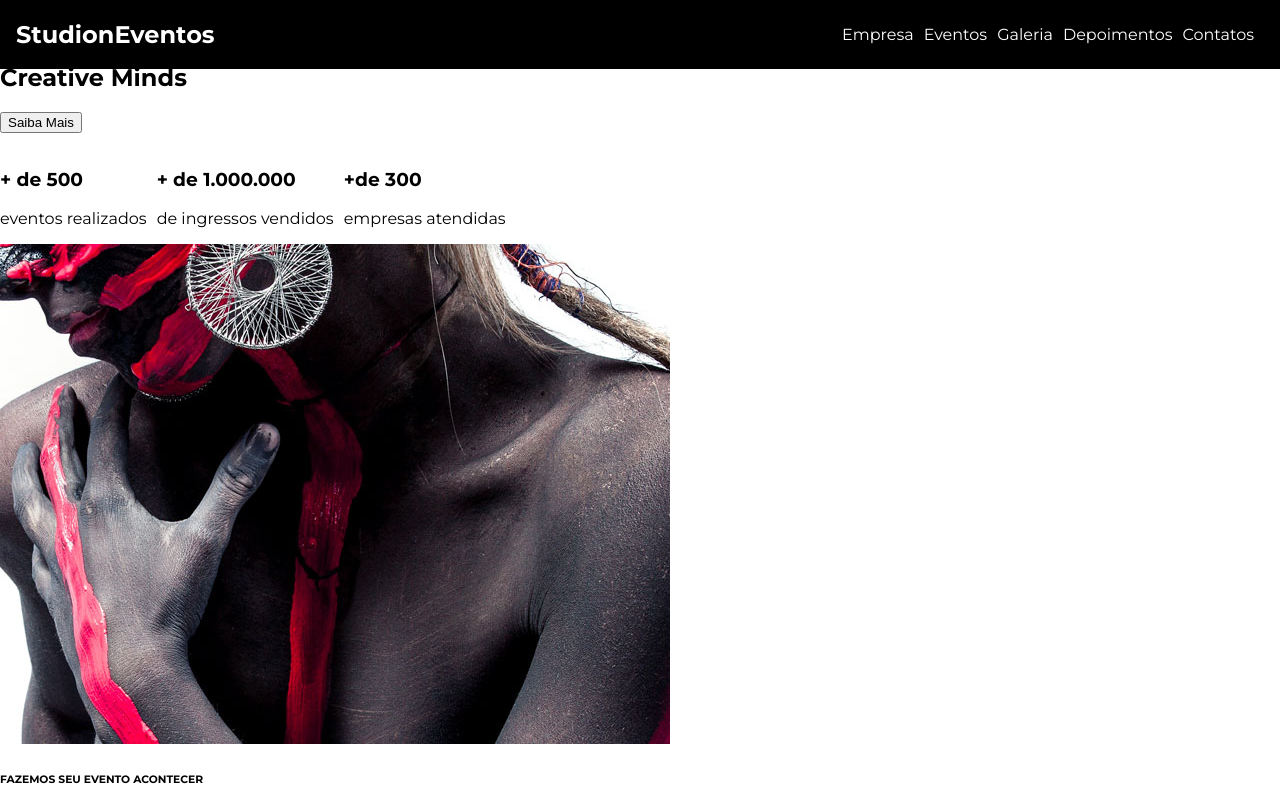
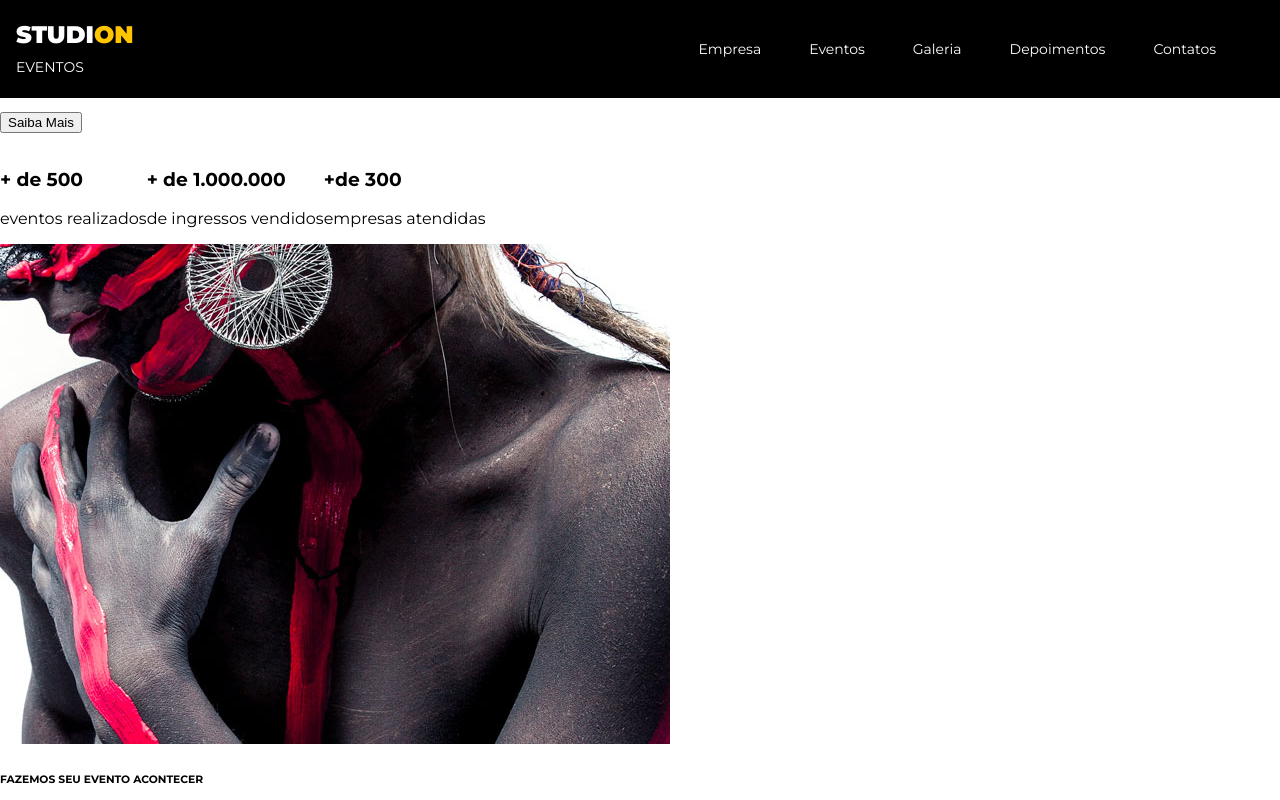
Before and after one commit to eduardoaraujogomes/studion, a website: page src/index.html in a window 1280 px wide. Shown: the top 800 px of the page. Drawn offline with Linux system fonts and the light colour scheme.

Commit message:
feat(logo): added style for the logo

```diff
--- a/src/index.html
+++ b/src/index.html
@@ -10,7 +10,10 @@
 
 <body>
   <nav class="navbar">
-    <h1>Studi<span>on</span><span>Eventos</span></h1>
+    <h1 class="logo-studion">
+      Studi<span class="copy--primary">on</span>
+      <span class="logo-studion__subtitle">Eventos</span>
+    </h1>
     <ul class="navbar__links">
       <li>
         <a href="#empresa">
--- a/src/style.css
+++ b/src/style.css
@@ -1,4 +1,4 @@
-@import url('https://fonts.googleapis.com/css2?family=Montserrat:wght@400;700&display=swap');
+@import url('https://fonts.googleapis.com/css2?family=Montserrat:wght@400;700;900&display=swap');
 
 * {
   box-sizing: border-box;
@@ -21,10 +21,6 @@ ul {
   padding-left: 0;
 }
 
-li {
-  margin-right: 0.625rem; /* 10/16 para saber o valor em rem */
-}
-
 .navbar {
   position: fixed; /* deixa a caixa da nav fixa no topo */
   display: grid; /* trabalha com grid */
@@ -44,6 +40,12 @@ li {
   justify-self: end;
 }
 
+.navbar__links li {
+  font-size: .875rem; /* 14/16 (16 da root) (14 do tamanho que eu quero) = 0.875rem */
+  margin-right: 3rem; /* 48/16 para saber o valor em rem = 3rem */
+  text-transform: capitalize;
+}
+
 .navbar__links a {
   color: #FFF;
   text-decoration: none;
@@ -52,3 +54,19 @@ li {
 .navbar__links a:hover {
   color: var(--color-primary);
 }
+
+.logo-studion {
+  font-weight: 900;
+  text-transform: uppercase;
+}
+
+.logo-studion__subtitle {
+  font-size: .875rem;
+  font-weight: 400;
+  text-align: right;
+
+}
+
+.copy--primary {
+  color: var(--color-primary);
+}
```
